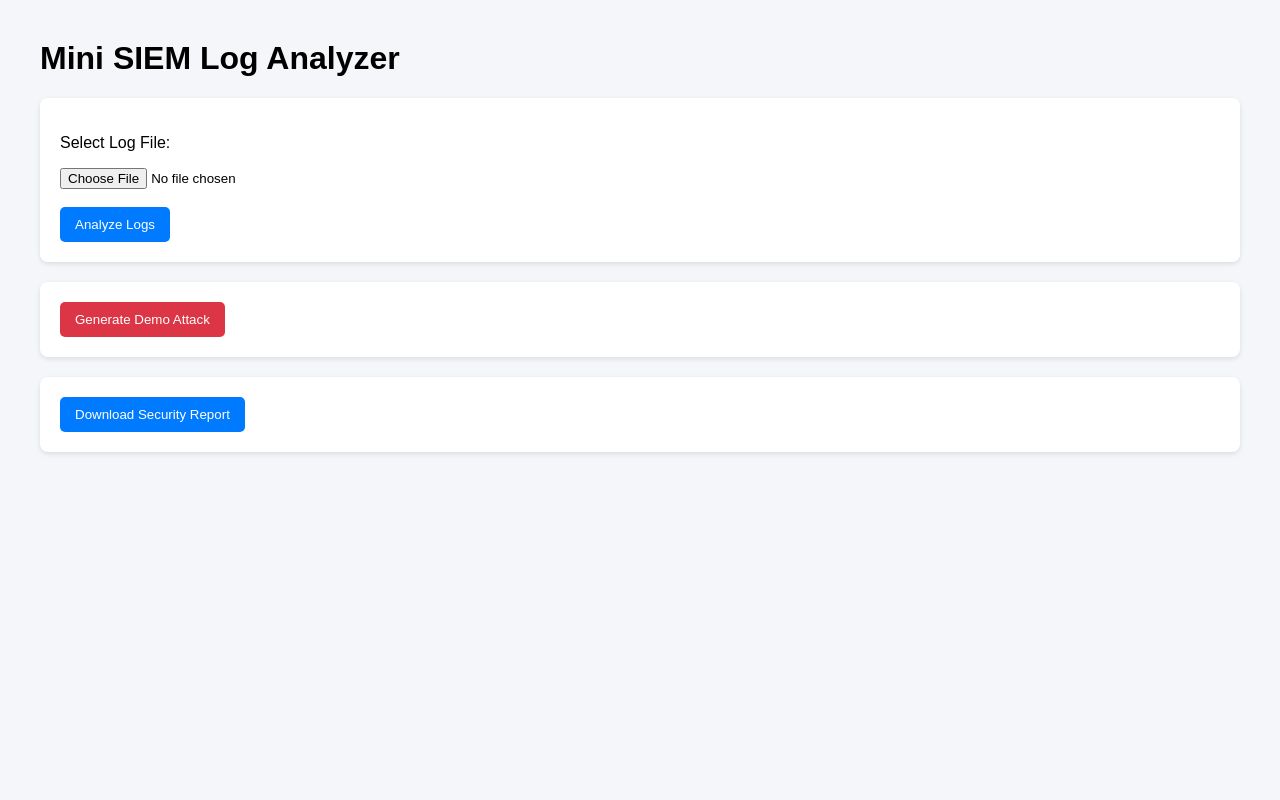
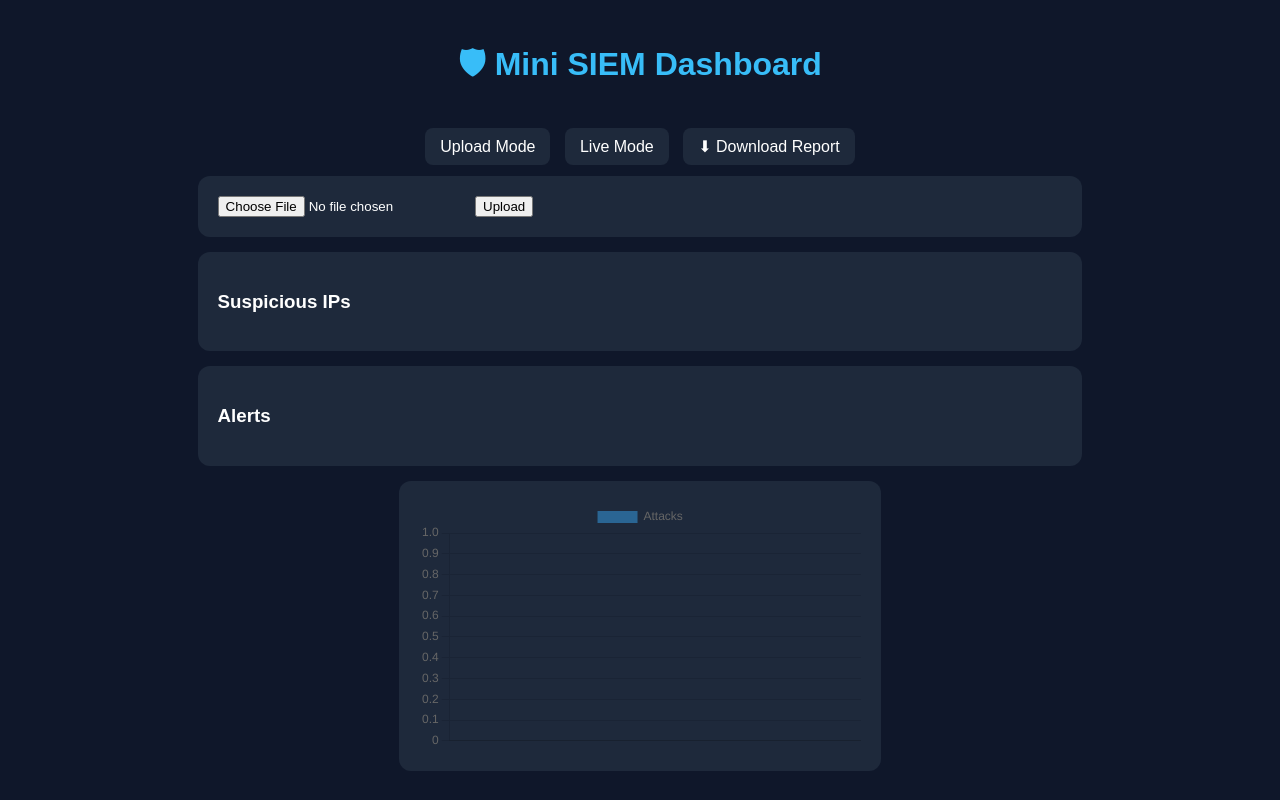
Before and after one commit to pratikkoli0403/mini-siem, a Flask app: page / in a window 1280 px wide. Run offline with Flask 3, Linux system fonts and the light colour scheme.

Commit message:
Final SIEM upgrade - realtime + dashboard + geo

```diff
--- a/core/log_parser.py
+++ b/core/log_parser.py
@@ -2,27 +2,41 @@ import re
 from datetime import datetime
 from core.event import Event
 
+failed_attempts = {}
+
 class LogParser:
     def parse(self, log_line):
-        #default value
-        event_type ="UNKNOWN"
+        event_type = "UNKNOWN"
         source_ip = "UNKNOWN"
 
+        # ---------- IP EXTRACTION (handles both formats) ----------
+        ip_match = re.search(r"from (\d+\.\d+\.\d+\.\d+)", log_line)
 
-        # Detect failed login
-        if "Failed password" in log_line:
+        if not ip_match:
+            ip_match = re.search(r"(\d+\.\d+\.\d+\.\d+)", log_line)
+
+        if ip_match:
+            source_ip = ip_match.group(1)
+
+        # ---------- FAILED LOGIN DETECTION ----------
+        if "Failed password" in log_line or "Connection closed by authenticating user" in log_line:
             event_type = "FAILED_LOGIN"
 
-        #detect successful login
+            if source_ip != "UNKNOWN":
+                failed_attempts[source_ip] = failed_attempts.get(source_ip, 0) + 1
+
+                if failed_attempts[source_ip] >= 5:
+                    event_type = "BRUTE_FORCE"
+
+        # ---------- SUCCESS LOGIN ----------
         elif "Accepted password" in log_line:
             event_type = "SUCCESS_LOGIN"
 
-        # Extract source IP address using regex
-        ip_match = re.search(r"(\d+\.\d+\.\d+\.\d+)", log_line)
-        if ip_match:
-            source_ip = ip_match.group(1)
-
+        # ---------- TIMESTAMP ----------
         timestamp_str = log_line[:15]
-        timestamp = datetime.strptime(timestamp_str, "%b %d %H:%M:%S")
+        try:
+            timestamp = datetime.strptime(timestamp_str, "%b %d %H:%M:%S")
+        except:
+            timestamp = datetime.now()
 
         return Event(timestamp, source_ip, event_type, log_line)
--- a/templates/index.html
+++ b/templates/index.html
@@ -1,165 +1,113 @@
 <!DOCTYPE html>
 <html>
 <head>
-
-<title>Mini SIEM Log Analyzer</title>
-
+<title>Mini SIEM</title>
 <script src="https://cdn.jsdelivr.net/npm/chart.js"></script>
 
 <style>
-
-body{
-font-family: Arial;
-margin:40px;
-background:#f4f6f9;
+body { background:#0f172a; color:white; font-family:Arial; }
+.header { text-align:center; padding:20px; color:#38bdf8; }
+.nav { text-align:center; margin-bottom:20px; }
+.nav a {
+    padding:10px 15px;
+    background:#1e293b;
+    margin:5px;
+    border-radius:8px;
+    text-decoration:none;
+    color:white;
 }
-
-.box{
-background:white;
-padding:20px;
-margin-top:20px;
-border-radius:8px;
-box-shadow:0px 2px 5px rgba(0,0,0,0.1);
+.container { width:70%; margin:auto; }
+.card {
+    background:#1e293b;
+    padding:20px;
+    margin:15px 0;
+    border-radius:12px;
 }
-
-button{
-padding:10px 15px;
-background:#007BFF;
-color:white;
-border:none;
-border-radius:5px;
+.chart-container {
+    width:50%;
+    height:250px;
+    margin:auto;
 }
-
 </style>
-
 </head>
 
 <body>
 
-<h1>Mini SIEM Log Analyzer</h1>
+<h1 class="header">🛡 Mini SIEM Dashboard</h1>
 
-<div class="box">
-
-<form action="/" method="POST" enctype="multipart/form-data">
-<p>Select Log File:</p>
-
-<input type="file" name="logfile" required>
-
-<br><br>
-
-<button type="submit">Analyze Logs</button>
-
-</form>
-
+<div class="nav">
+<a href="/">Upload Mode</a>
+<a href="/live">Live Mode</a>
+<a href="/download_report">⬇ Download Report</a>
 </div>
 
+<div class="container">
 
-{% if alerts %}
+{% if mode == "upload" %}
+<div class="card">
+<form method="POST" action="/" enctype="multipart/form-data">
+<input type="file" name="logfile">
+<button type="submit">Upload</button>
+</form>
+</div>
+{% endif %}
 
-<div class="box">
-
-<h2>Security Alerts</h2>
-
-<ul>
-
-{% for alert in alerts %}
-
-<li>{{ alert }}</li>
-
-{% endfor %}
-
-</ul>
-
+{% if report %}
+<div class="card">
+<h3>Summary</h3>
+<p>Total Events: {{ report.total_events }}</p>
+<p>Suspicious IPs: {{ report.suspicious_ips }}</p>
 </div>
 
+<div class="card">
+<h3>Severity</h3>
+<ul>
+{% for level, count in report.severity.items() %}
+<li>{{ level }} → {{ count }}</li>
+{% endfor %}
+</ul>
+</div>
 {% endif %}
-<div class="box">
 
-<a href="/demo_attack">
-
-<button style="background:#dc3545">
-Generate Demo Attack
-</button>
-
-</a>
-
+<div class="card">
+<h3>Suspicious IPs</h3>
+<ul>
+{% for ip, data in ip_counts.items() %}
+<li>{{ ip }} ({{ data.country }}) → {{ data.count }}</li>
+{% endfor %}
+</ul>
 </div>
 
-
-{% if report %}
-
-<div class="box">
-
-<h2>Summary Report</h2>
-
-<p><b>Total Events:</b> {{ report.total_events }}</p>
-
-<p><b>Suspicious IPs:</b> {{ report.suspicious_ips }}</p>
-
-<h3>Severity Breakdown</h3>
-
+<div class="card">
+<h3>Alerts</h3>
 <ul>
-
-<li>HIGH: {{ report.severity.HIGH }}</li>
-
-<li>MEDIUM: {{ report.severity.MEDIUM }}</li>
-
-<li>LOW: {{ report.severity.LOW }}</li>
-
+{% for alert in alerts %}
+<li style="color:red">{{ alert }}</li>
+{% endfor %}
 </ul>
-
 </div>
 
-{% endif %}
-<div class="box">
-<a href="/download_report">
-<button>Download Security Report</button>
-</a>
+<div class="card chart-container">
+<canvas id="chart"></canvas>
 </div>
-
-
-{% if ip_counts %}
-
-<div class="box">
-
-<h2>Top Attacking IPs</h2>
-
-<canvas id="attackChart"></canvas>
 
 </div>
 
 <script>
+const data = {{ ip_counts | tojson | safe }};
+const labels = Object.keys(data);
+const values = labels.map(ip => data[ip].count);
 
-const labels = {{ ip_counts.keys() | list | tojson }};
+new Chart(document.getElementById('chart'), {
+    type:'bar',
+    data:{ labels:labels, datasets:[{label:'Attacks', data:values}] },
+    options:{ responsive:true, maintainAspectRatio:false }
+});
 
-const data = {{ ip_counts.values() | list | tojson }};
-
-const chartData = {
-
-labels: labels,
-
-datasets: [{
-label: "Failed Login Attempts",
-data: data,
-backgroundColor: "rgba(255,99,132,0.6)"
-}]
-
-};
-
-new Chart(
-
-document.getElementById("attackChart"),
-{
-type:"bar",
-data:chartData
+if (window.location.pathname === "/live") {
+    setTimeout(() => location.reload(), 5000);
 }
-
-);
-
 </script>
-
-{% endif %}
-
 
 </body>
 </html>
```
Also changed, not shown: core/analyzer.py (+13 -21 lines), core/geolocation.py (added, +9 -0 lines), main.py (+28 -17 lines), realtime.py (added, +17 -0 lines), web_app.py (+104 -118 lines).
